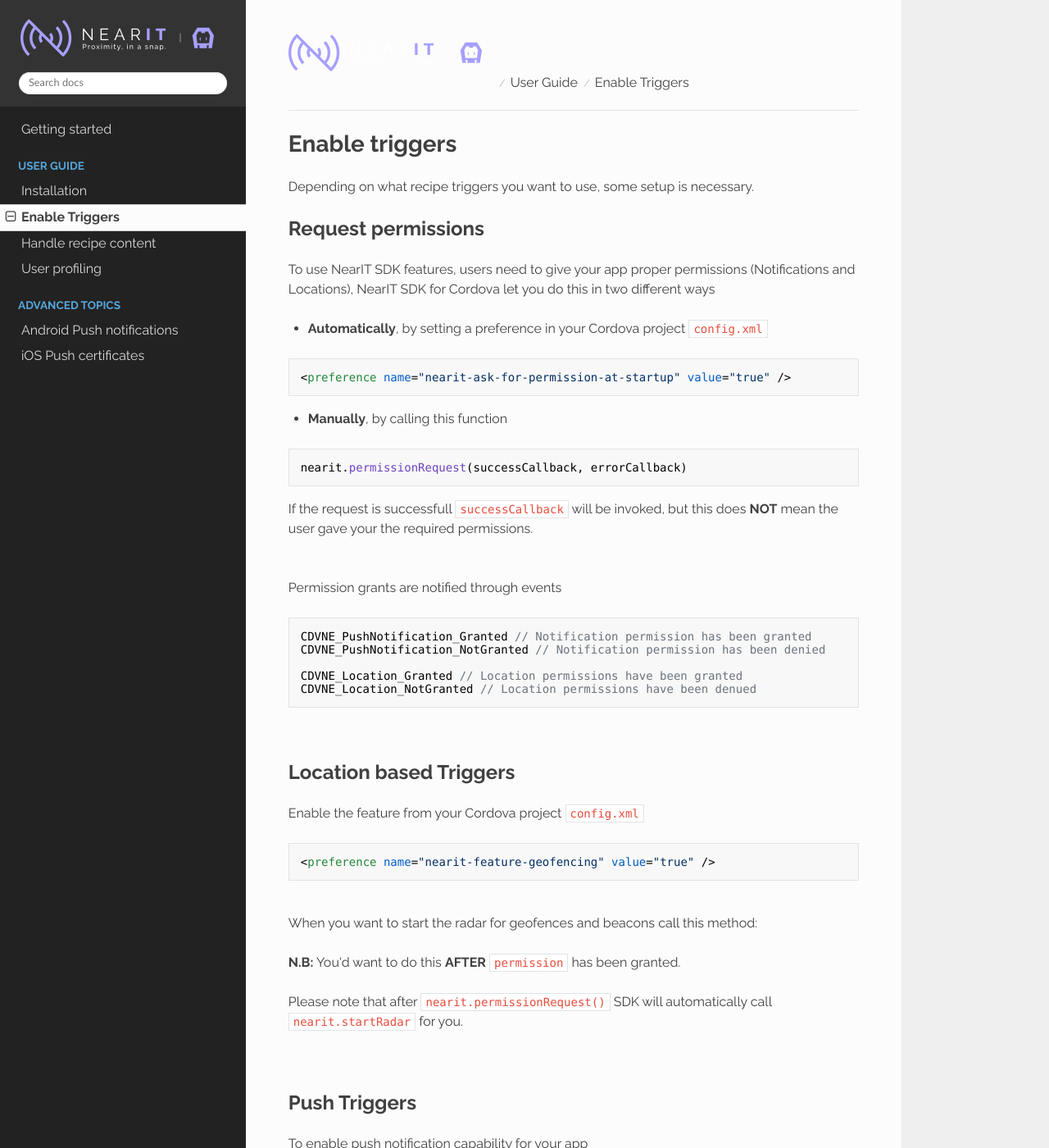
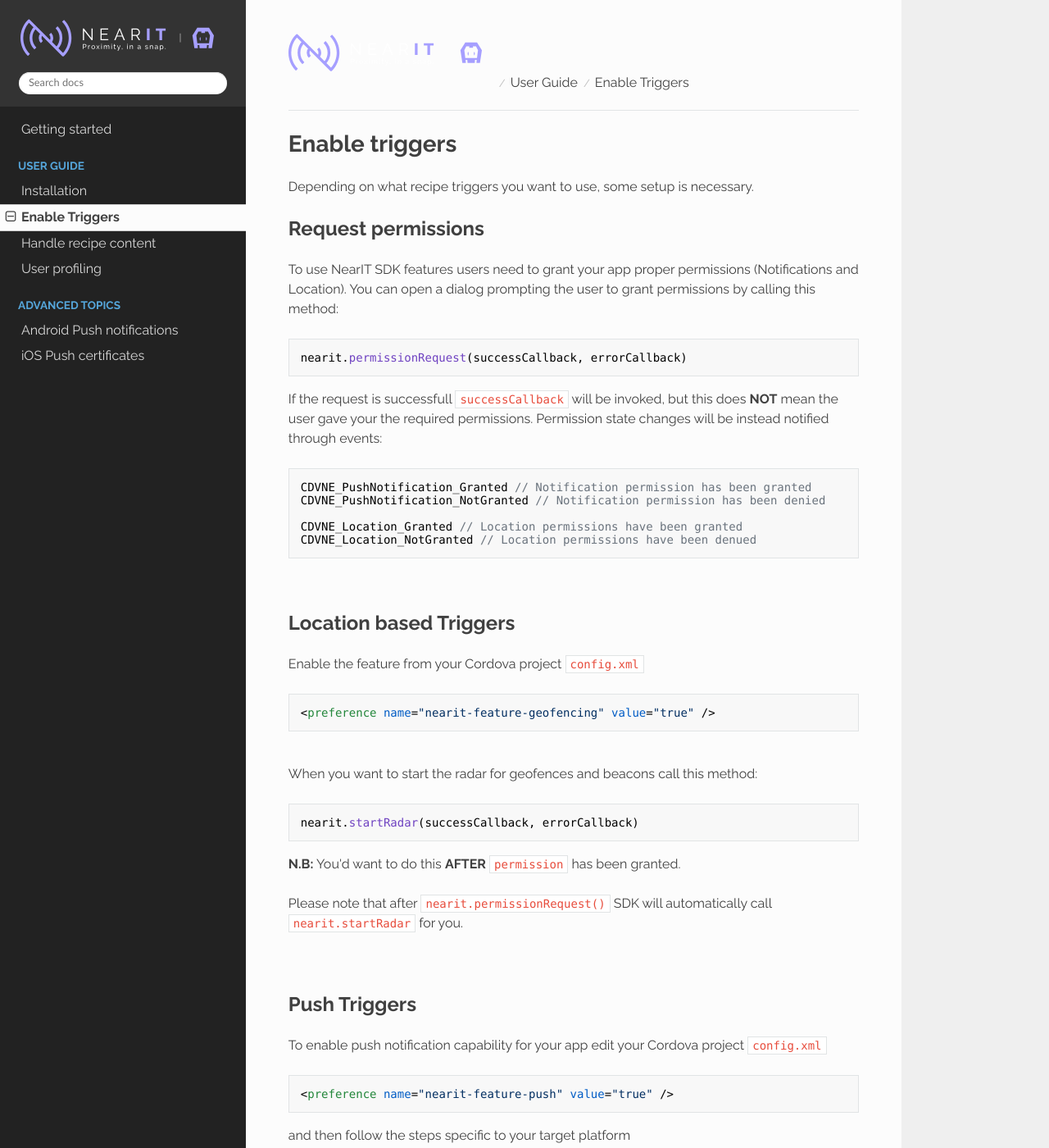
Before and after one commit to nearit/Cordova-SDK, an MkDocs documentation site: the page built from docs/enable-triggers.md, in a window 1280 px wide and 1400 px high. Shown: the whole window at 82% size. Built offline with MkDocs 1.6.1, drawn with Linux system fonts in a browser that asks for light colours; nearby versions of some CDN libraries; old or Windows-style settings are respelled for this version of MkDocs; some of the changed text lies outside the part shown.

Commit message:
improve "Enable Triggers" docs

````diff
--- a/docs/enable-triggers.md
+++ b/docs/enable-triggers.md
@@ -3,21 +3,12 @@
 Depending on what recipe triggers you want to use, some setup is necessary.
 <br>
 ## Request permissions
-To use NearIT SDK features, users need to give your app proper permissions (Notifications and Locations), NearIT SDK for Cordova let you do this in two different ways
+To use NearIT SDK features users need to grant your app proper permissions (Notifications and Location). You can open a dialog prompting the user to grant permissions by calling this method:
 
-* **Automatically**, by setting a preference in your Cordova project `config.xml`
-```xml
-<preference name="nearit-ask-for-permission-at-startup" value="true" />
-```
-
-* **Manually**, by calling this function
 ```javascript
 nearit.permissionRequest(successCallback, errorCallback)
 ```
-If the request is successfull `successCallback` will be invoked, but this does **NOT** mean the user gave your the required permissions.
-
-<br>
-Permission grants are notified through events
+If the request is successfull `successCallback` will be invoked, but this does **NOT** mean the user gave your the required permissions. Permission state changes will be instead notified through events:
 ```js
 CDVNE_PushNotification_Granted // Notification permission has been granted
 CDVNE_PushNotification_NotGranted // Notification permission has been denied
@@ -36,7 +27,9 @@
 
 <br>
 When you want to start the radar for geofences and beacons call this method:
-
+```js
+nearit.startRadar(successCallback, errorCallback)
+```
 
 **N.B:** You'd want to do this **AFTER** `permission` has been granted.
 
@@ -46,9 +39,7 @@
 <br>
 
 ## Push Triggers
-To enable push notification capability for your app
-
-Edit your Cordova project `config.xml`
+To enable push notification capability for your app edit your Cordova project `config.xml`
 ```xml
 <preference name="nearit-feature-push" value="true" />
 ```
@@ -56,16 +47,15 @@
 
 
 ### iOS
-on iOS, you need to generate a `.p12` certificate and upload it to NearIT CMS.
+You need to generate a `.p12` certificate and upload it to NearIT CMS.
 If you need help follow [these steps](apns_walkthrough.md).
 
 ### Android
-on Android, you need to create a Firebase project. [If you need help follow these steps](fcm_walkthrough.md).
-
-Enter the cloud messaging firebase server key into the appropriate NearIT CMS section and
-copy `google-services.json` file into your Cordova project `resources/android/` folder.
+You need to setup a Firebase project, copy the `google-services.json` to your `resources/android/` folder, upload a FCM key to NearIT.
+If you need help follow [these steps](fcm_walkthrough.md).
 
 
 <br>
-## Handling Content
+
+## Handling in-app content
 To learn how to deal with in-app content see next [section](handle-content.md).
````
